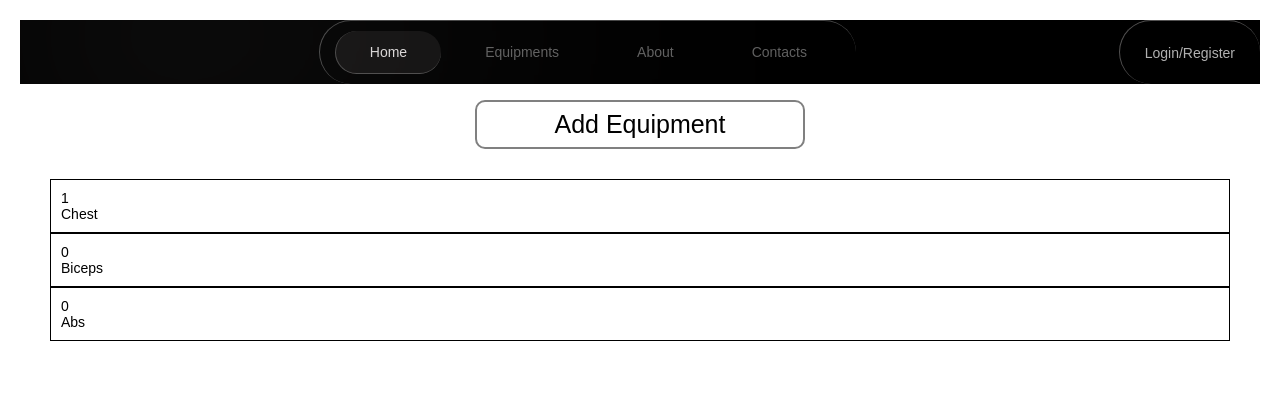
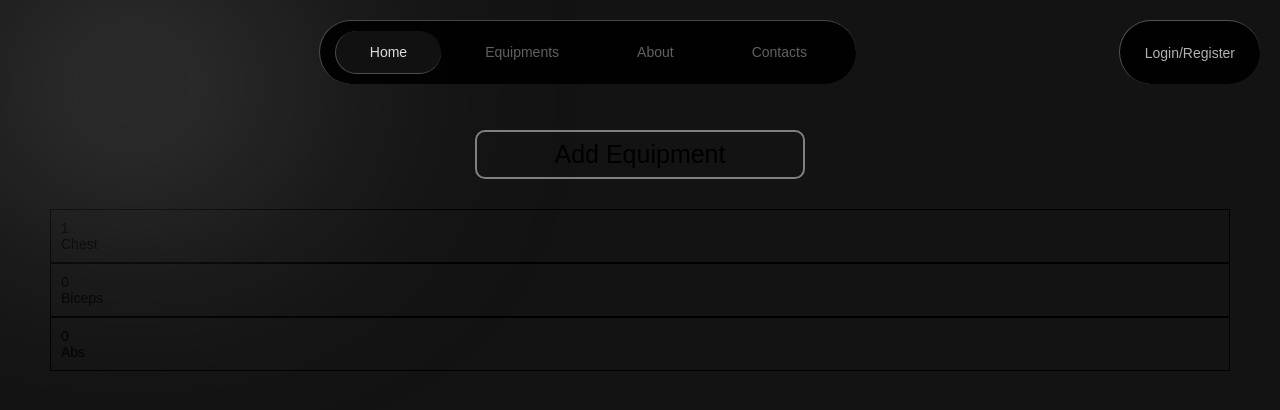
Before and after one commit to ShivamNotfound/NoExcuses, a Django app: page /home/ in a window 1280 px wide. Shown: the top 410 px of the page. Run offline with Django 5.2, Linux system fonts and the light colour scheme; data comes from the database, SQL or seed files in the repository.

Commit message:
Navbar completed!!

```diff
--- a/ne_project/static/navbar.css
+++ b/ne_project/static/navbar.css
@@ -2,41 +2,43 @@
 body{
     margin:20px;
     font-family:sans-serif;
-    font-size:14px;}
-#everything{
+    font-size:14px;
     position: relative;
-  background: #000;
-  overflow: hidden;
+  background: #131313;
+  overflow:visible;
 }
 
-#everything::before {
+body::before {
   content: "";
   position: absolute;
   top: 0;
   left: 0;
-  width: 60%;
-  height: 50%;
+  width: 30%;
+  height: 40%;
   background: radial-gradient(
     circle at left top,
     rgb(159, 156, 156),
     transparent 90%
   );
   filter: blur(130px);
+  z-index: 1;
+
 }
 
 #nav_container{
     display:flex;
     justify-content: space-between;
     flex-wrap:wrap;
+    z-index: 10;
+    margin-bottom:30px;
 }
 
 #nav_items{
+    z-index: 10;
     display:flex;
     justify-content: space-between;
     border-left: rgba(75, 75, 75) 1px solid;
     border-top:rgba(71, 71, 71) 1px solid;
-    /* width: 30%; */
-    /* flex-wrap:wrap; */
     padding:10px;
     background-color: rgba(0, 0, 0, 0.909);
     color: rgba(123, 123, 123, 0.79);
@@ -60,6 +62,7 @@ body{
     display:hidden;
 }
 #login_logout{
+    z-index: 10;
     display: flex;
     padding:5px;
     border-left: rgb(82, 81, 81) 1px solid;
--- a/ne_project/templates/navbar.html
+++ b/ne_project/templates/navbar.html
@@ -8,7 +8,6 @@
     <link rel="stylesheet" href="{% static 'navbar.css' %}">
 </head>
 <body>
-    <div id="everything">
     <div id="nav_container">
         <div id="logo_block" class="nav_part">
 
@@ -26,7 +25,6 @@
         </div>
 
     </div>
-    </div>
 
 </body>
 </html>
```
